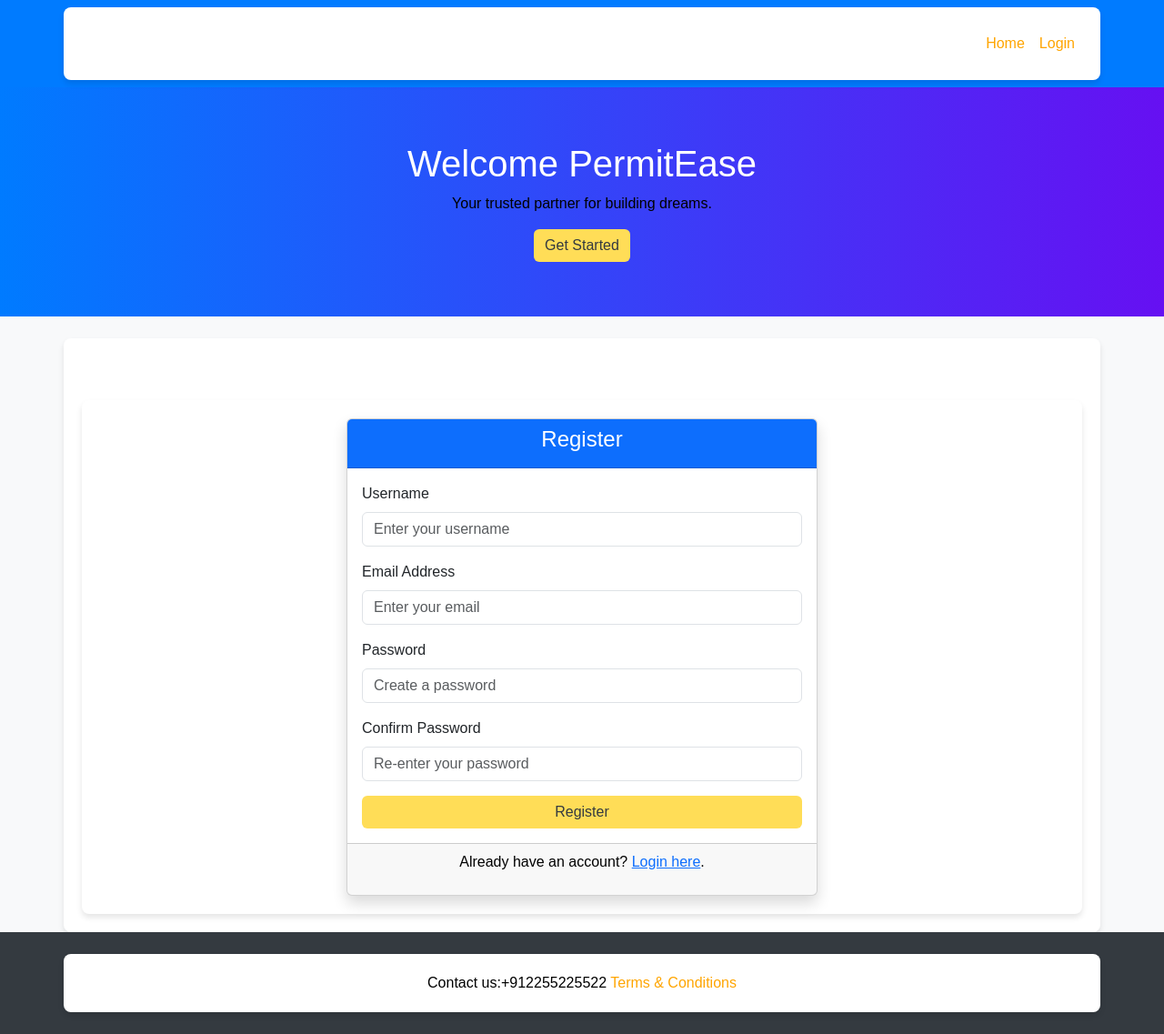
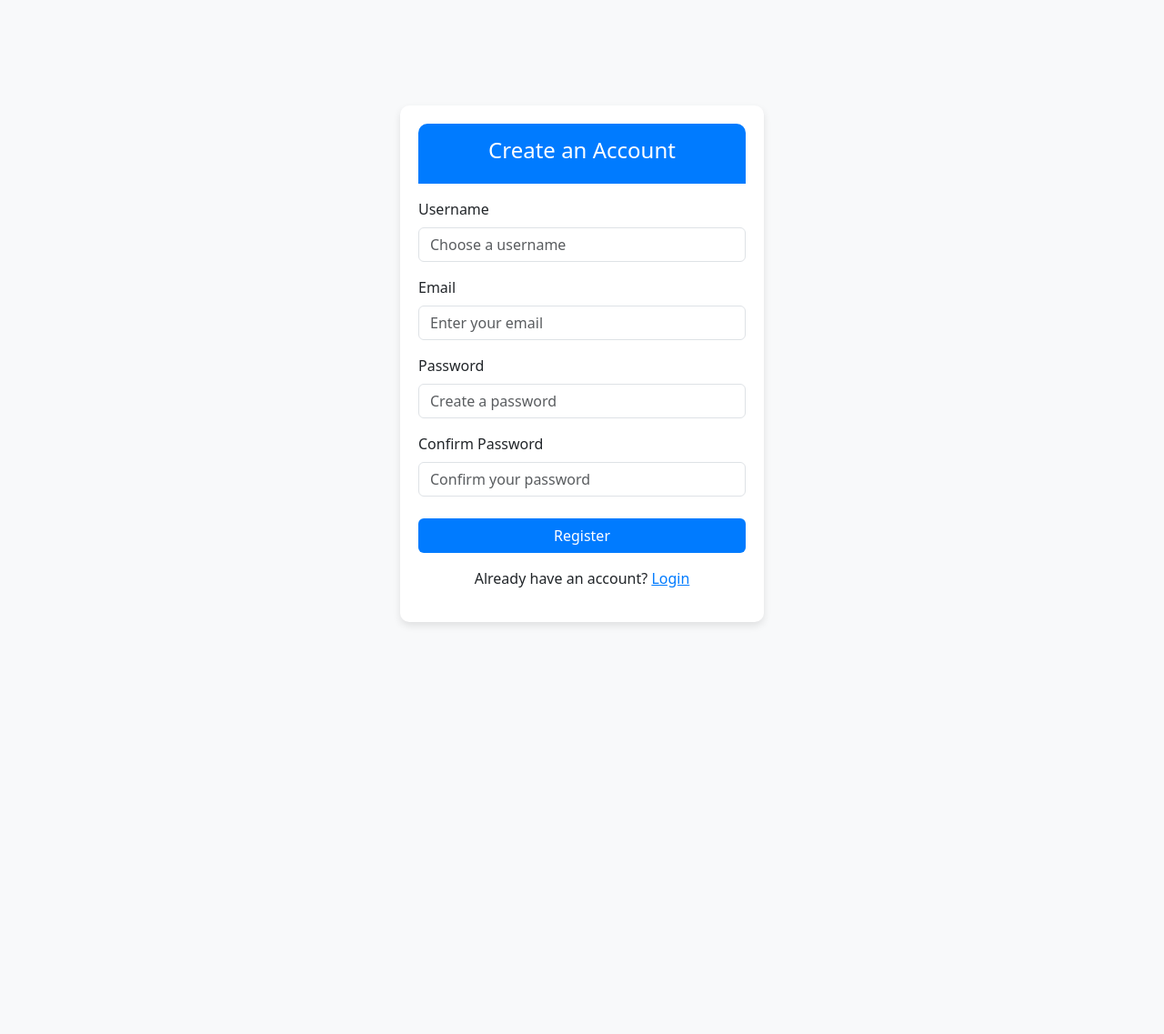
Before and after one commit to Anjo-Erinjery/DjangoProject, a Django app: page /register/ in a window 1280 px wide. Shown: the whole page at 91% size. After the commit the page ends 688 px from the top, so only its background shows below. Run offline with Django 5.2, Linux system fonts and the light colour scheme.

Commit message:
third commit

```diff
--- a/schoolproject/school_app/templates/base.html
+++ b/schoolproject/school_app/templates/base.html
@@ -21,12 +21,10 @@
 
 /* Navbar Styles */
 .navbar {
-
-
-            background-color: #007bff; /* Blue background */
+    background-color:rgb(11, 127, 251); /* Blue background */
 }
 .navbar-brand, .nav-link {
-            color:orange; !important; /* White text */
+    color: orange !important; /* Orange text */
 }
 .nav-link:hover {
     color: #ffdd57 !important; /* Yellow on hover */
@@ -38,7 +36,7 @@
     color: #ffffff; /* White text */
 }
 footer a {
-            color: orange; /* Yellow links */
+    color: orange; /* Orange links */
     text-decoration: none;
 }
 footer a:hover {
@@ -57,22 +55,142 @@
 
 /* Hero Section */
 .hero {
-            background: linear-gradient(to right, #007bff, #6610f2); /* Blue to Purple gradient */
+    background: linear-gradient(to right,rgb(9, 126, 252),rgb(9, 126, 252)); /* Blue to Purple gradient */
     color: white;
     padding: 60px 20px;
     text-align: center;
 }
 
-        /* Content Container */
-        .container {
+.container22{
     background-color: #ffffff; /* White background for content */
     padding: 20px;
     border-radius: 8px;
     box-shadow: 0 4px 6px rgba(0, 0, 0, 0.1); /* Subtle shadow */
+    display: flex;
+    justify-content: center; /* Center container content */
+    align-items: center; /* Vertically align items */
+    height: auto; /* Adjust height */
 }
-        P{
-            color:black;
+
+/* Content Container */
+.container mt-5 {
+    background-color: #ffffff; /* White background for content */
+    padding: 20px;
+    border-radius: 8px;
+    box-shadow: 0 4px 6px rgba(0, 0, 0, 0.1); /* Subtle shadow */
+    display: flex;
+    justify-content: center; /* Center container content */
+    align-items: center; /* Vertically align items */
+    height: auto; /* Adjust height */
 }
+
+/* Profile Sidebar */
+.profile-sidebar {
+    background: #fff;
+    border-radius: 15px;
+    box-shadow: 0 4px 15px rgba(0, 0, 0, 0.1);
+    width: 300px;
+    padding: 20px;
+    display: flex;
+    flex-direction: column;
+    align-items: center;
+}
+
+.profile-sidebar .profile-pic {
+    width: 80px;
+    height: 80px;
+    border-radius: 50%;
+    overflow: hidden;
+    margin-bottom: 15px;
+    border: 2px solid #e74c3c;
+}
+
+.profile-sidebar .profile-pic img {
+    width: 100%;
+    height: auto;
+}
+
+.profile-sidebar h2 {
+    font-size: 18px;
+    margin: 0;
+    color: #333;
+}
+
+.profile-sidebar p {
+    font-size: 14px;
+    color: #888;
+    margin: 5px 0 20px;
+}
+
+/* Profile Stats */
+.profile-stats {
+    display: flex;
+    justify-content: space-between;
+    width: 100%;
+    margin-bottom: 20px;
+}
+
+.profile-stats div {
+    text-align: center;
+}
+
+.profile-stats div span {
+    display: block;
+    font-size: 16px;
+    font-weight: bold;
+    color: #333;
+}
+
+.profile-stats div small {
+    font-size: 12px;
+    color: #888;
+}
+
+/* Menu Styles */
+.menu {
+    width: 100%;
+}
+
+.menu a {
+    text-decoration: none;
+    color: #333;
+    padding: 10px 15px;
+    display: flex;
+    align-items: center;
+    font-size: 14px;
+    margin-bottom: 10px;
+    border-radius: 8px;
+    transition: background-color 0.3s ease;
+}
+
+.menu a:hover {
+    background-color: #f0f0f0;
+}
+
+.menu a .icon {
+    font-size: 18px;
+    margin-right: 10px;
+    color: #e74c3c;
+}
+
+.menu a .notification {
+    margin-left: auto;
+    background: #e74c3c;
+    color: white;
+    font-size: 12px;
+    width: 16px;
+    height: 16px;
+    display: flex;
+    justify-content: center;
+    align-items: center;
+    border-radius: 50%;
+}
+
+/* Paragraphs */
+p {
+    color: #343a40; /* Unified dark gray for all paragraphs */
+}
+
     </style>
 </head>
 <body>
--- a/schoolproject/school_app/templates/register.html
+++ b/schoolproject/school_app/templates/register.html
@@ -1,53 +1,111 @@
-{% extends 'base.html' %}
-
-{% block title %}Register | Home Guide{% endblock %}
-
-{% block content %}
-<div class="container mt-5">
-    <div class="row justify-content-center">
-        <div class="col-md-6">
-            <div class="card shadow">
-                <div class="card-header bg-primary text-white">
-                    <h4 class="text-center">Register</h4>
+<!DOCTYPE html>
+<html lang="en">
+<head>
+    <meta charset="UTF-8">
+    <meta name="viewport" content="width=device-width, initial-scale=1.0">
+    <title>Register | Home Guide</title>
+    <!-- Bootstrap CSS -->
+    <link
+        href="https://cdn.jsdelivr.net/npm/bootstrap@5.3.0/dist/css/bootstrap.min.css"
+        rel="stylesheet"
+    >
+    <style>
+        body {
+            background-color: #f8f9fa;
+        }
+        .register-container {
+            display: flex;
+            justify-content: center;
+            align-items: center;
+            height: 100vh;
+        }
+        .register-card {
+            width: 400px;
+            background-color: #ffffff;
+            border-radius: 10px;
+            box-shadow: 0 4px 8px rgba(0, 0, 0, 0.1);
+            padding: 20px;
+        }
+        .register-header {
+            background-color: #007bff;
+            color: #ffffff;
+            text-align: center;
+            padding: 15px;
+            border-radius: 10px 10px 0 0;
+        }
+        .register-button {
+            background-color: #007bff;
+            color: #ffffff;
+        }
+        .login-link {
+            color: #007bff;
+        }
+    </style>
+</head>
+<body>
+    <div class="register-container">
+        <div class="register-card">
+            <div class="register-header">
+                <h4>Create an Account</h4>
             </div>
-                <div class="card-body">
-                    <form method="post" action="{% url 'register' %}">
+            <form method="POST" action="{% url 'register' %}">
                 {% csrf_token %}
-                        <!-- Username -->
-                        <div class="mb-3">
+                <div class="mt-3">
                     <label for="username" class="form-label">Username</label>
-                            <input type="text" id="username" name="username" class="form-control" placeholder="Enter your username" required>
+                    <input
+                        type="text"
+                        class="form-control"
+                        id="username"
+                        name="username"
+                        placeholder="Choose a username"
+                        required
+                    >
                 </div>
-
-                        <!-- Email -->
-                        <div class="mb-3">
-                            <label for="email" class="form-label">Email Address</label>
-                            <input type="email" id="email" name="email" class="form-control" placeholder="Enter your email" required>
+                <div class="mt-3">
+                    <label for="email" class="form-label">Email</label>
+                    <input
+                        type="email"
+                        class="form-control"
+                        id="email"
+                        name="email"
+                        placeholder="Enter your email"
+                        required
+                    >
                 </div>
-
-                        <!-- Password -->
-                        <div class="mb-3">
+                <div class="mt-3">
                     <label for="password" class="form-label">Password</label>
-                            <input type="password" id="password" name="password" class="form-control" placeholder="Create a password" required>
+                    <input
+                        type="password"
+                        class="form-control"
+                        id="password"
+                        name="password"
+                        placeholder="Create a password"
+                        required
+                    >
                 </div>
-
-                        <!-- Confirm Password -->
-                        <div class="mb-3">
+                <div class="mt-3">
                     <label for="confirm_password" class="form-label">Confirm Password</label>
-                            <input type="password" id="confirm_password" name="confirm_password" class="form-control" placeholder="Re-enter your password" required>
+                    <input
+                        type="password"
+                        class="form-control"
+                        id="confirm_password"
+                        name="confirm_password"
+                        placeholder="Confirm your password"
+                        required
+                    >
                 </div>
-
-                        <!-- Submit Button -->
-                        <div class="d-grid">
-                            <button type="submit" class="btn btn-primary">Register</button>
+                <div class="mt-4">
+                    <button type="submit" class="btn register-button w-100">
+                        Register
+                    </button>
                 </div>
             </form>
-                </div>
-                <div class="card-footer text-center">
-                    <p>Already have an account? <a href="{% url 'guide' %}">Login here</a>.</p>
+            <div class="text-center mt-3">
+                <p>Already have an account? <a href="{% url 'login' %}" class="login-link">Login</a></p>
             </div>
         </div>
     </div>
-    </div>
-</div>
-{% endblock %}
+    <!-- Bootstrap JS -->
+    <script src="https://cdn.jsdelivr.net/npm/bootstrap@5.3.0/dist/js/bootstrap.bundle.min.js"></script>
+</body>
+</html>
--- a/schoolproject/school_app/views.py
+++ b/schoolproject/school_app/views.py
@@ -54,7 +54,7 @@ def guide(request):
         user = authenticate(request, username=username, password=password)
 
         if user is not None:
-            login(request, user)
+            login(request,user)
             messages.success(request, "Login successful!")
             return redirect('profile')  # Redirect to the homepage or dashboard
         else:
--- a/schoolproject/schoolproject/settings.py
+++ b/schoolproject/schoolproject/settings.py
@@ -117,6 +117,9 @@ USE_TZ = True
 # https://docs.djangoproject.com/en/5.1/howto/static-files/
 
 STATIC_URL = 'static/'
+STATIC_URL = '/static/'
+STATICFILES_DIRS = [BASE_DIR / 'static']
+
 
 # Default primary key field type
 # https://docs.djangoproject.com/en/5.1/ref/settings/#default-auto-field
```
Also changed, not shown: schoolproject/school_app/templates/profile.html (+73 -64 lines), schoolproject/school_app/templates/profile2.html (added, +136 -0 lines), img/th (2).jpeg (added), schoolproject/db.sqlite3, 1 other file. Lines whose indentation alone changed are shown as unchanged.
